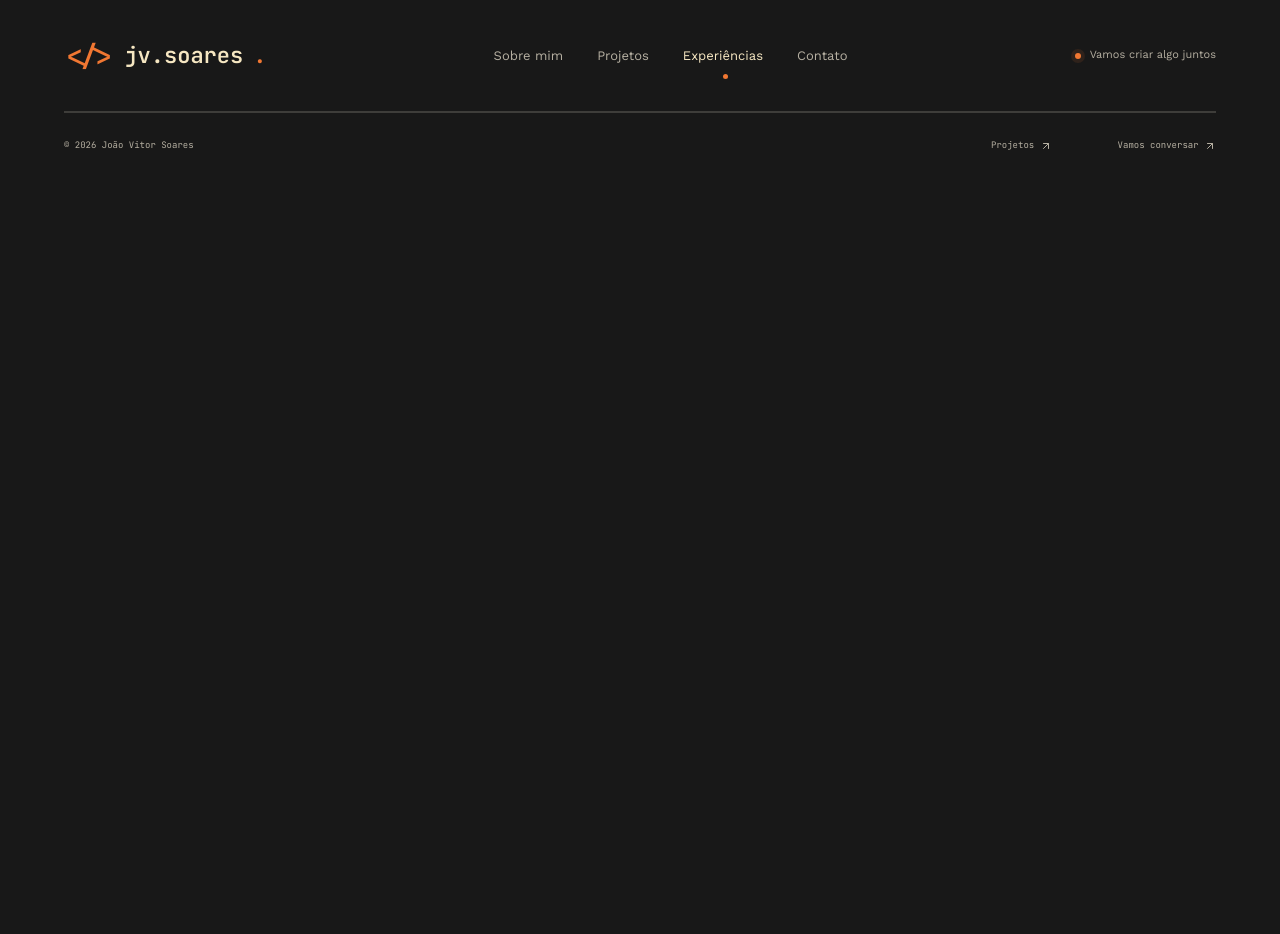
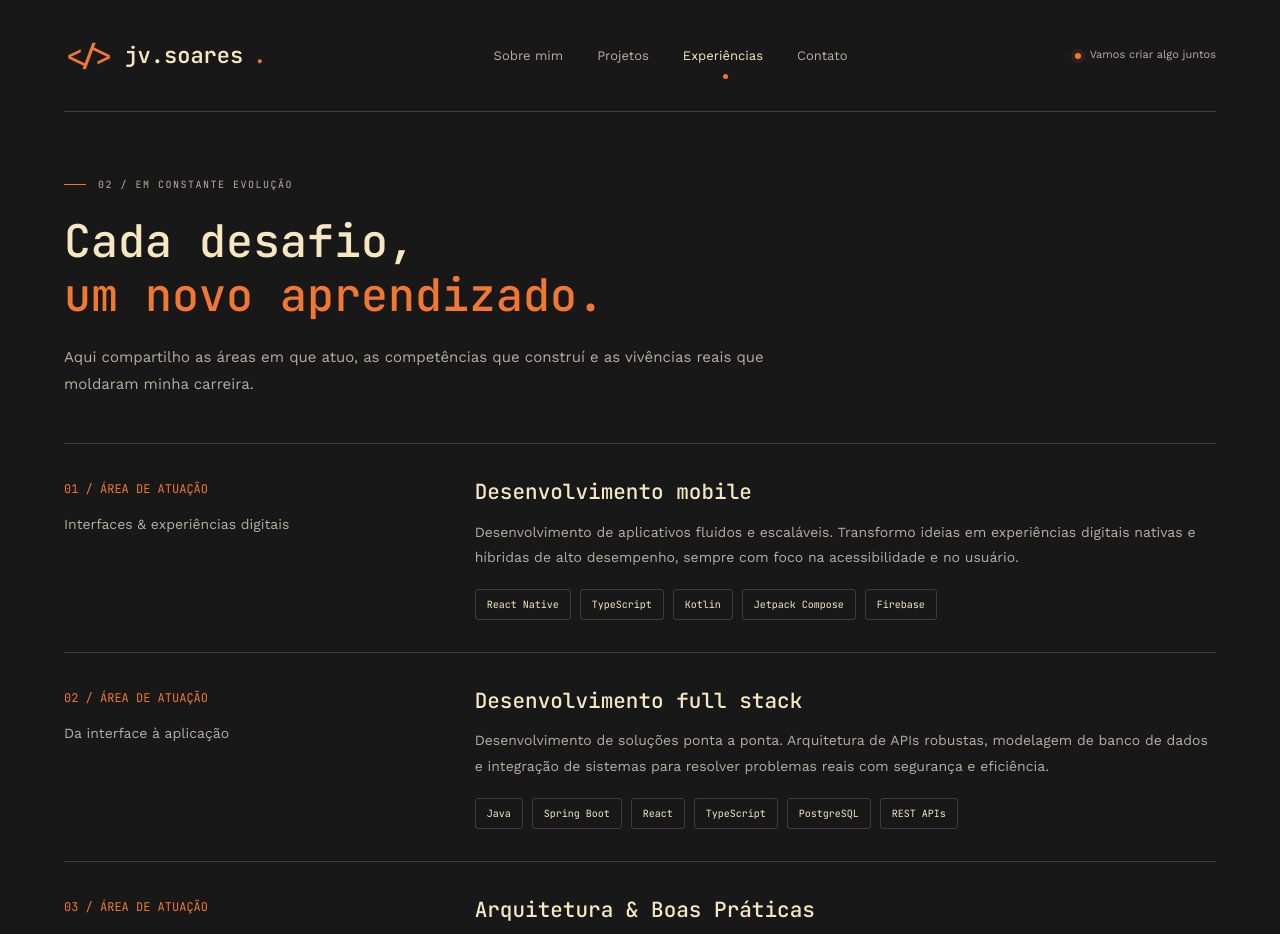
Before and after one commit to Jo-vitor/portfolio_pessoal, a React (Vite) app: page /experiencias in a window 1280 px wide. Shown: the top 934 px of the page. Before the commit the page ends 800 px from the top, so only its background shows below. Built offline with nearby package versions, Linux system fonts and the light colour scheme.

Commit message:
conteudo experiencias

```diff
--- a/src/view/Experiencias.tsx
+++ b/src/view/Experiencias.tsx
@@ -1,3 +1,44 @@
 export function Experiencias() {
-    return <div></div>;
+    return (
+        <div className="enter">
+            <div className="page-intro">
+                <span className="eyebrow">02 / Em constante evolução</span>
+                <h1>Cada desafio,<br/><span className="text-primary">um novo aprendizado.</span></h1>
+                <p>Aqui compartilho as áreas em que atuo, as competências que construí e as vivências reais que moldaram minha carreira.</p>
+            </div>
+            <div className="page-body">
+                {
+                    [{
+                        title: 'Desenvolvimento mobile',
+                        subtitle: 'Interfaces & experiências digitais',
+                        description: 'Desenvolvimento de aplicativos fluidos e escaláveis. Transformo ideias em experiências digitais nativas e híbridas de alto desempenho, sempre com foco na acessibilidade e no usuário.',
+                        skills: ['React Native', 'TypeScript', 'Kotlin', 'Jetpack Compose', 'Firebase'] },
+                    {
+                        title: 'Desenvolvimento full stack',
+                        subtitle: 'Da interface à aplicação',
+                        description: 'Desenvolvimento de soluções ponta a ponta. Arquitetura de APIs robustas, modelagem de banco de dados e integração de sistemas para resolver problemas reais com segurança e eficiência.',
+                        skills: ['Java', 'Spring Boot','React', 'TypeScript', 'PostgreSQL', 'REST APIs'] },
+                    {
+                        title: 'Arquitetura & Boas Práticas',
+                        subtitle: 'Fundamentos para software escalável',
+                        description: 'Aplicação de padrões de projeto e testes automatizados para garantir código limpo, manutenção facilitada e alta performance em todo o ciclo de desenvolvimento.',
+                        skills: ['Git', 'UI/UX', 'Testes', 'Performance', 'Design systems', 'Clean Architecture'] },
+                    ].map((e,i) =>
+                        <article className="experience-row" key={e.title}>
+                            <div>
+                                <span className="period">0{i+1} / ÁREA DE ATUAÇÃO</span>
+                                <p className="mt-3">{e.subtitle}</p>
+                            </div>
+                            <div>
+                                <h2>{e.title}</h2>
+                                <p>{e.description}</p>
+                                <div className="skills">
+                                    {e.skills.map(s => <span key={s} className="skill">{s}</span>)}
+                                </div>
+                            </div>
+                        </article>)
+                }
+            </div>
+        </div>
+    );
 }
--- a/src/view/Projetos.tsx
+++ b/src/view/Projetos.tsx
@@ -9,7 +9,7 @@ export function Projetos() {
             <div className="page-intro">
                 <span className="eyebrow">01 / Ideias em prática</span>
                 <h1>Feito de ideias.<br/><span className="text-primary">Construído com código.</span></h1>
-                <p>Uma seleção de projetos conceituais que exploram design, desenvolvimento e novas possibilidades.</p>
+                <p>Os meus projetos em destaque. Uma seleção de projetos que demonstram como aplico engenharia e design para resolver problemas complexos.</p>
             </div>
             <div className="page-body">
                 <div className="filter-list" aria-label="Filtrar projetos">
```
